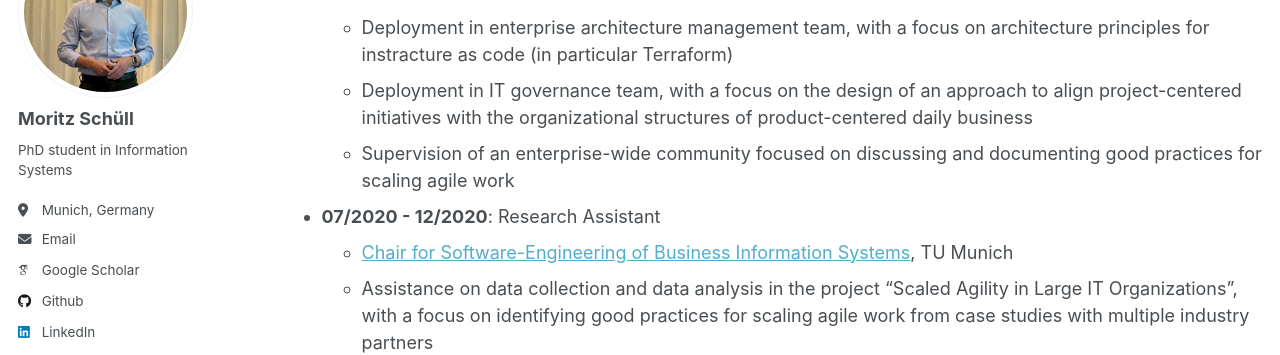
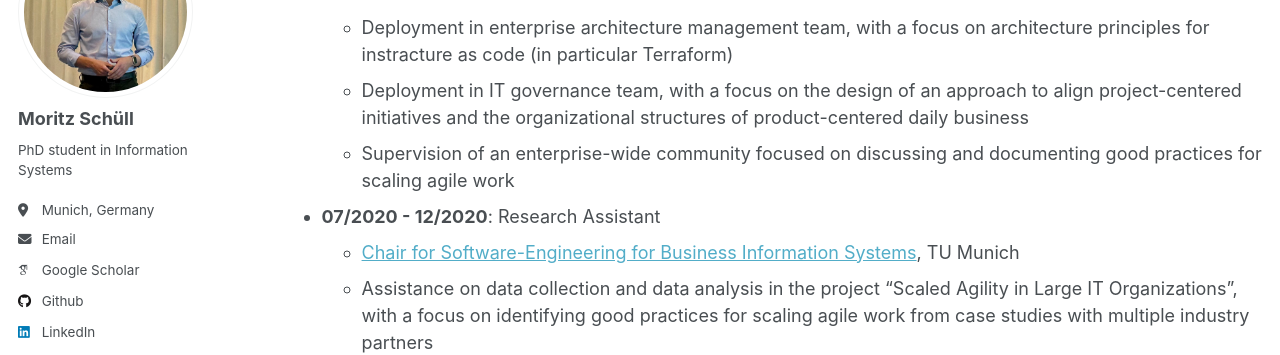
Before and after one commit to moritzschuell/moritzschuell.github.io, a Jekyll site: the page built from _pages/cv.md, in a window 1280 px wide and 900 px high, scrolled down 784 px. Shown: the part 180-535 px from the top of the window. Built offline with Jekyll 4.4.1, drawn with Linux system fonts in a browser that asks for light colours; some web fonts are replaced.

Commit message:
fix more typos

```diff
--- a/_pages/cv.md
+++ b/_pages/cv.md
@@ -80,11 +80,11 @@ Work experience
 * __04/2020 - 09/2021__: Participant in the Fastlane Program
   * [BMW AG](https://www.bmw.de)
   * Deployment in enterprise architecture management team, with a focus on architecture principles for instracture as code (in particular Terraform)
-  * Deployment in IT governance team, with a focus on the design of an approach to align project-centered initiatives with the organizational structures of product-centered daily business
+  * Deployment in IT governance team, with a focus on the design of an approach to align project-centered initiatives and the organizational structures of product-centered daily business
   * Supervision of an enterprise-wide community focused on discussing and documenting good practices for scaling agile work
 
 * __07/2020 - 12/2020__: Research Assistant
-  * [Chair for Software-Engineering of Business Information Systems](https://wwwmatthes.in.tum.de), TU Munich
+  * [Chair for Software-Engineering for Business Information Systems](https://wwwmatthes.in.tum.de), TU Munich
   * Assistance on data collection and data analysis in the project "Scaled Agility in Large IT Organizations", with a focus on identifying good practices for scaling agile work from case studies with multiple industry partners
 
 * __03/2019 - 02/2020__: Software Engineer
```
Also changed, not shown: _pages/about.md (+1 -1 lines).
